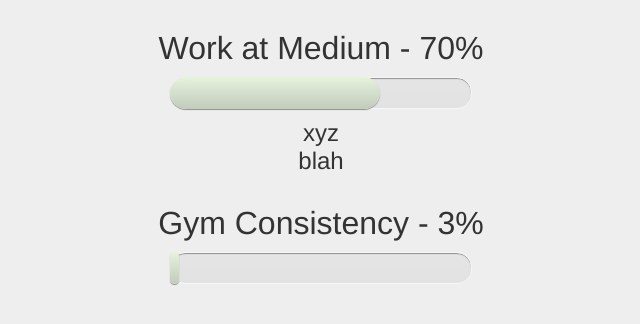
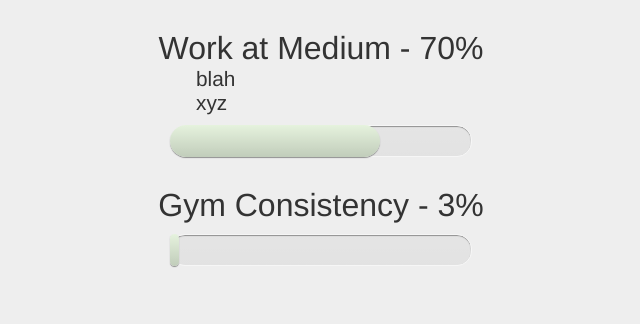
Before and after one commit to BenJamesMartin/Goals, a website: page index.html in a window 1280 px wide. Shown: the whole page, without its empty margins (319-959 px from the left). Drawn offline with Linux system fonts and the light colour scheme.

Commit message:
Subgoals rendered in correct position using insertBefore property of parent node

```diff
--- a/goal.css
+++ b/goal.css
@@ -7,6 +7,11 @@
 
 body {
 	background-color:#eee;
+}
+
+.goal-wrapper {
+	width:350px;
+	margin:0 auto;
 }
 
 .goal-title, .subgoal {
@@ -46,7 +51,8 @@ body {
 }
 
 .subgoal {
-	text-align:center;
-	font-size: 1.5em;
-	font-weight:300;
+	text-align:left;
+	margin-left: 50px;
+	font-size: 1.3em;
+	font-weight:100;
 }
--- a/goal.js
+++ b/goal.js
@@ -4,8 +4,7 @@
 	var Goal = function(title, percentageComplete, shouldAppend) {
 
 		this.goalWrapper = document.createElement('div');
-
-		// Create title area for percentage complete
+		this.goalWrapper.setAttribute('class', 'goal-wrapper');
 
 		var goalTitle = document.createElement('h1');
 		goalTitle.setAttribute('class', 'goal-title');
@@ -44,7 +43,8 @@
 			headings.push(document.createElement('h3'));
 			headings[i].setAttribute('class', 'subgoal');
 			headings[i].innerHTML = subgoals[i];
-			this.goalWrapper.appendChild(headings[i]);
+			// Insert subgoals after goal title and before goal bar
+			this.goalWrapper.insertBefore(headings[i], this.goalWrapper.children[1])
 		}
 
 	};
@@ -53,8 +53,6 @@
 	var goal2 = new Goal('Gym Consistency', 0.03, true);
 
 	goal.subgoals(['xyz', 'blah']);
-
-
 
 	window.onload = function(){
 		// enableDrag();
```
